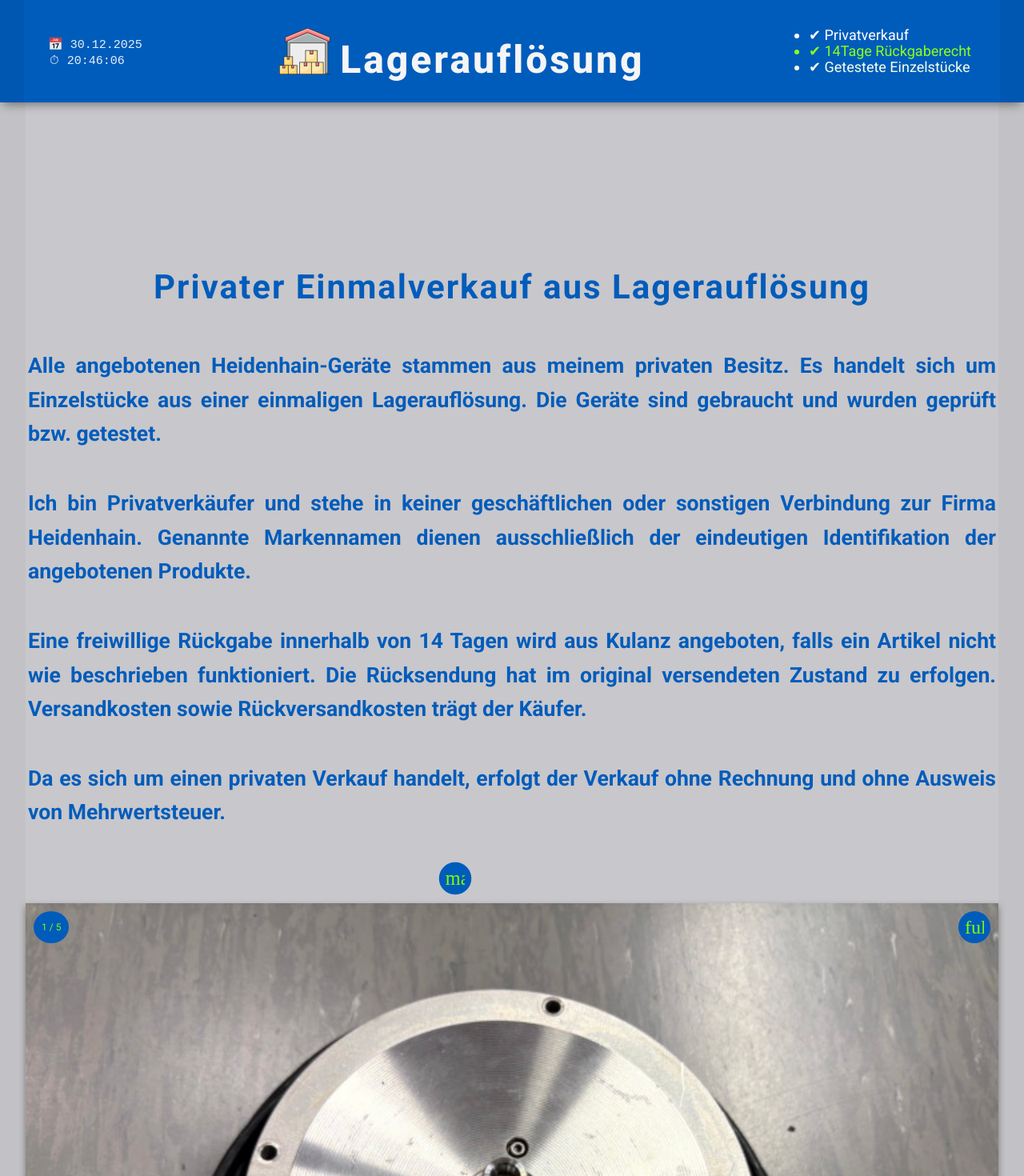
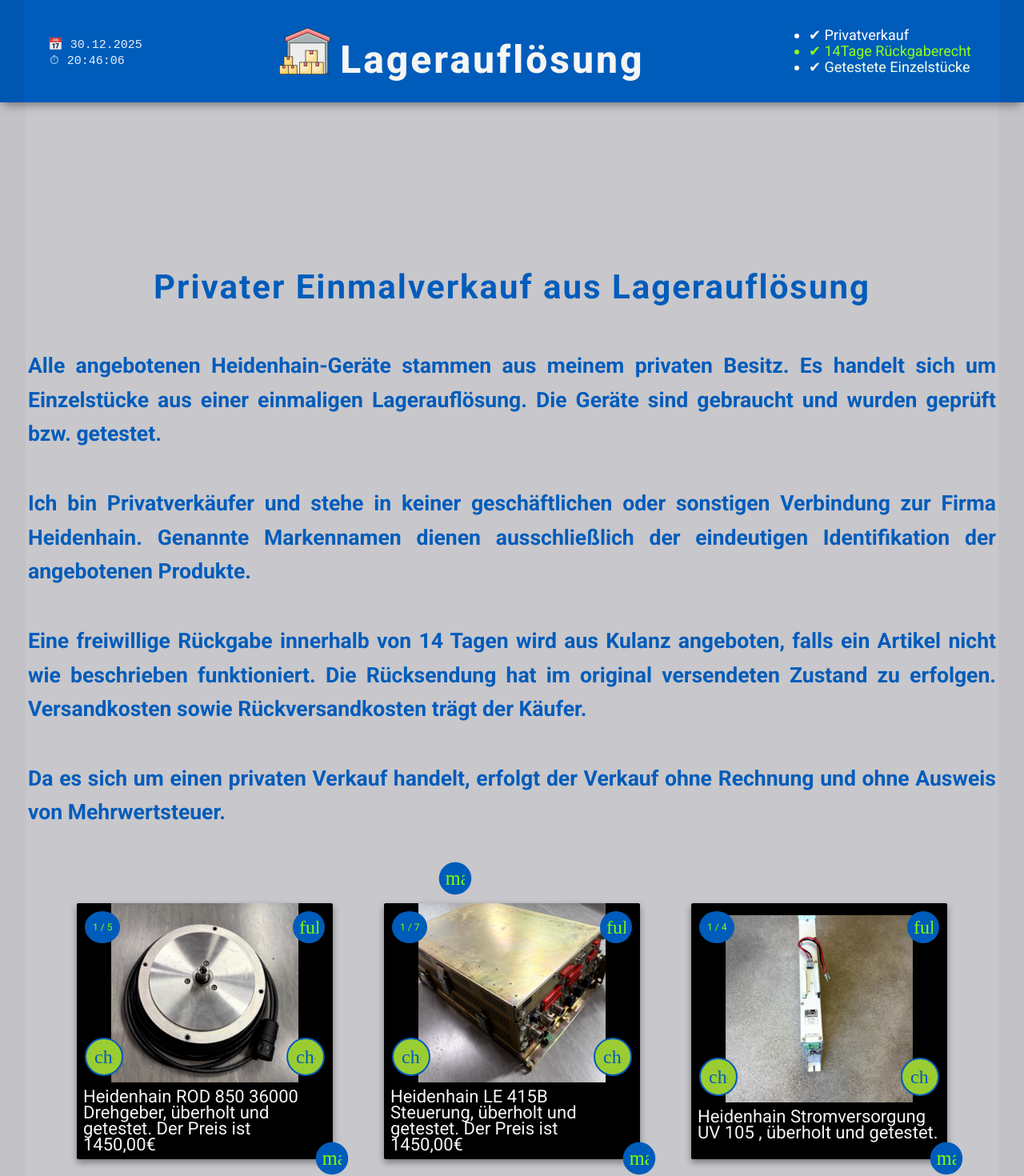
Before and after one commit to barni246/private_sale, an Angular app: page / in a window 1280 px wide. Shown: the top 1470 px of the page at 80% size. Built offline with nearby package versions, Linux system fonts and the light colour scheme; a web font is replaced by a local one.

Commit message:
responsive css product-wrapper

```diff
--- a/src/app/products/products.html
+++ b/src/app/products/products.html
@@ -36,40 +36,31 @@
 
   <div class="product-wrapper">
 
-          <img
-            [src]="getImage(product, '720')"
-            [attr.srcset]="
+    <img [src]="getImage(product, '720')" [attr.srcset]="
               getImage(product, '400') + ' 400w, ' +
               getImage(product, '720') + ' 720w, ' +
               getImage(product, '1440') + ' 1440w'
-            "
-            sizes="(max-width: 768px) 90vw, 720px"
-            [alt]="product.title"
-            (click)="toggleFullscreen($index)"
-          />
+            " sizes="(max-width: 768px) 90vw, 720px" [alt]="product.title" (click)="toggleFullscreen($index)" />
 
     <div class="counter">
       {{ product.currentIndex + 1 }} /
       {{ getBlockSize(product) }}
     </div>
 
-          <button mat-icon-button class="fullscreen-btn"
-                  (click)="toggleFullscreen($index)">
+    <button mat-icon-button class="fullscreen-btn" (click)="toggleFullscreen($index)">
       <mat-icon>
         {{ isFullscreenIndex === $index ? 'fullscreen_exit' : 'fullscreen' }}
       </mat-icon>
     </button>
-          <div style="position: relative;">
+    <div style="position: relative; width: 100%;">
 
-             <button mat-icon-button class="nav left"
-                  (click)="prevLeft(product)">
+      <button mat-icon-button class="nav left" (click)="prevLeft(product)">
         <mat-icon>chevron_left</mat-icon>
       </button>
 
       <div class="title">{{ product.title }}</div>
 
-                 <button mat-icon-button class="nav right"
-                  (click)="prevRight(product)">
+      <button mat-icon-button class="nav right" (click)="prevRight(product)">
         <mat-icon>chevron_right</mat-icon>
       </button>
 
@@ -88,29 +79,35 @@
 
 
   @if (fullscreenImage) {
-            <div class="lightbox">
+  <div class="lightbox" [ngClass]="{
+       'square-fullscreen': isFullscreenSquare,
+       'normal-fullscreen': allokep
+     }">
 
     <div style="position: relative;">
 
-                    <button class="fs-nav fs-left"
-                      (click)="prevFullscreen()"
-                      aria-label="Vorheriges Bild">
+       <button class="fs-fullscreen-btn" (click)="toggleFullscreen(isFullscreenIndex!)">
+      <mat-icon>
+        fullscreen
+      </mat-icon>
+    </button>
+
+<!--
+      <button mat-icon-button class="fs-fullscreen-btn">
+      <mat-icon> fullscreen</mat-icon>
+    </button> -->
+
+      <button class="fs-nav fs-left" (click)="prevFullscreen()" aria-label="Vorheriges Bild">
         <mat-icon>chevron_left</mat-icon>
       </button>
 
 
-              <img [src]="fullscreenImage" (click)="toggleFullscreen(isFullscreenIndex!)"/>
+      <img [src]="fullscreenImage" (click)="toggleFullscreen(isFullscreenIndex!)" />
 
 
-              <button class="fs-nav fs-right"
-                      (click)="nextFullscreen()"
-                      aria-label="Nächstes Bild">
+      <button class="fs-nav fs-right" (click)="nextFullscreen()" aria-label="Nächstes Bild">
         <mat-icon>chevron_right</mat-icon>
       </button>
-
-
-              </div>
-
 
        <div class="fs-counter">
       {{ products[isFullscreenIndex!].currentIndex + 1 }}
@@ -118,12 +115,9 @@
       {{ getBlockSize(products[isFullscreenIndex!]) }}
     </div>
 
-              <button  class="fullscreen-btn"
-                      (click)="toggleFullscreen(isFullscreenIndex!)">
-                      <mat-icon>
-                        fullscreen
-                      </mat-icon>
-              </button>
+
+    </div>
+
 
 
   </div>
--- a/src/app/products/products.scss
+++ b/src/app/products/products.scss
@@ -94,6 +94,7 @@
   justify-content: center;
 
   img {
+
     width: 73%;
     height: 73%;
     object-fit: cover;
@@ -121,7 +122,7 @@
 .nav {
   border-radius: 100%;
   position: absolute;
-    top: 50%;
+ // top: 50%;
   transform: translateY(-50%);
 
   width: 48px;
@@ -144,8 +145,13 @@
     background: $accent;
   }
 
-    &.left { left: 10px; }
-    &.right { right: 10px; }
+  &.left {
+    left: 10px !important;
+  }
+
+  &.right {
+    right: 10px;
+  }
 }
 
 .counter {
@@ -211,7 +217,13 @@
   }
 }
 
+.square-fullscreen {
+background-color: red !important;
+}
 
+.normal-fullscreen {
+ // transform: rotate(90deg);
+}
 
 
 .lightbox {
@@ -355,13 +367,18 @@
 }
 
 
-
-
-
+// ******************ANIMATION***************************
 
 @keyframes pulseScale {
-    0%, 100% { transform: scale(1); }
-    50% { transform: scale(1.1); }
+
+  0%,
+  100% {
+    transform: scale(1);
+  }
+
+  50% {
+    transform: scale(1.1);
+  }
 }
 
 @keyframes fadeIn {
@@ -369,13 +386,14 @@
     opacity: 0;
     transform: translateY(10px);
   }
+
   to {
     opacity: 1;
     transform: translateY(0);
   }
 }
 
-
+// **************************@MEDIA***************************************
 
 
 @media (min-width: 100px) {
@@ -391,8 +409,8 @@
     position: relative;
     width: 100%;
     height: 100%;
-    margin: 0 ;
-    margin-bottom: 32px ;
+    margin: 0;
+    margin-bottom: 32px;
     background: black;
     border-radius: 2px;
     box-shadow: 0 4px 8px rgba(0, 0, 0, 0.4);
@@ -416,7 +434,7 @@
 
     .counter {
       position: absolute;
-    top: 10px ;
+      top: 10px;
       bottom: unset;
       left: 10px;
       padding: 10px;
@@ -428,7 +446,12 @@
     }
 
   }
-.left  {
+
+  .fs-counter {
+    bottom: -75px;
+  }
+
+  .left {
     top: -32px;
   }
 
@@ -437,14 +460,151 @@
   }
 
 }
-@media (min-width: 480px) { }
-@media (min-width: 768px) { }
-@media (min-width: 1024px) {
+
+@media (min-width: 480px) {
+
+  .product-wrapper {
+    position: relative;
+    width: 480px;
+    height: 480px;
+    margin: 0;
+    margin-bottom: 32px;
+    background: black;
+    border-radius: 2px;
+    box-shadow: 0 4px 8px rgba(0, 0, 0, 0.4);
+
+    display: flex;
+    flex-direction: column;
+    align-items: center;
+    justify-content: center;
+
+    img {
+      width: 73%;
+      height: 73%;
+      object-fit: cover;
+      cursor: zoom-in;
+      transition: transform 0.3s ease;
+
+      &:hover {
+        transform: scale(1.02);
+      }
+    }
+
+    .counter {
+      position: absolute;
+      top: 10px;
+      bottom: unset;
+      left: 10px;
+      padding: 10px;
+      border-radius: 50%;
+      background: $primary;
+      color: $accent;
+      font-size: 12px;
+      z-index: 2;
+    }
+
+  }
+
+  .left {
+    top: -32px;
+  }
+
+  .right {
+    top: -32px;
+
+  }
+
+  .fs-right {
+ bottom: -12px;
+ right: 8px;
+  }
+
+  .fs-left {
+ bottom: -12px;
+ left: 8px;
+  }
+
+  .fs-counter {
+  position: absolute;
+  bottom: 16px;
+  left: 45%;
+  scale: 1.2;
+  padding: 10px;
+  border-radius: 50%;
+  background: $primary;
+  color: $accent;
+
+  font-size: 12px;
+  z-index: 2;
+}
 
 
+.fs-fullscreen-btn {
+  position: absolute;
+  right: 8px;
+  top: 8px;
 }
-@media (min-width: 1280px) {
+
 
 
 
 }
+
+@media (min-width: 768px) {
+
+.product-wrapper {
+    position: relative;
+    width: 320px;
+    height: 320px;
+    margin: 0;
+    margin-bottom: 32px;
+    background: black;
+    border-radius: 2px;
+    box-shadow: 0 4px 8px rgba(0, 0, 0, 0.4);
+
+    display: flex;
+    flex-direction: column;
+    align-items: center;
+    justify-content: center;
+
+    img {
+      width: 73%;
+      height: 73%;
+      object-fit: cover;
+      cursor: zoom-in;
+      transition: transform 0.3s ease;
+
+      &:hover {
+        transform: scale(1.02);
+      }
+    }
+
+    .counter {
+      position: absolute;
+      top: 10px;
+      bottom: unset;
+      left: 10px;
+      padding: 10px;
+      border-radius: 50%;
+      background: $primary;
+      color: $accent;
+      font-size: 12px;
+      z-index: 2;
+    }
+
+  }
+
+  .left {
+    top: -32px;
+  }
+
+  .right {
+    top: -32px;
+
+  }
+
+}
+
+@media (min-width: 1024px) {}
+
+@media (min-width: 1280px) {}
--- a/src/app/products/products.ts
+++ b/src/app/products/products.ts
@@ -76,6 +76,8 @@
   isLoading = false;
   rateLimitError = '';
   products: Product[] = [];
+  isFullscreenSquare = false;
+
 
   @ViewChild('contactForm') contactForm!: ElementRef<HTMLElement>;
   form!: FormGroup;
@@ -93,6 +95,15 @@
     this.products = PRODUCTS;
 
   }
+private checkFullscreenViewport(): void {
+  this.isFullscreenSquare = window.innerWidth > window.innerHeight;
+  console.log(' window.innerWidth',  window.innerWidth);
+  console.log('window.innerHeight', window.innerHeight);
+  console.log('this.isFullscreenSquare', this.isFullscreenSquare);
+}
+
+
+
 
 
 
@@ -183,10 +194,31 @@
   }
 
 
+  // toggleFullscreen(productIndex: number) {
+  //   if (this.isFullscreenIndex === productIndex) {
+  //     this.isFullscreenIndex = null;
+  //     this.fullscreenImage = null;
+  //     return;
+  //   }
+
+  //   const product = this.products[productIndex];
+  //   const w = window.innerWidth;
+
+  //   this.fullscreenImage =
+  //     w >= 1600
+  //       ? this.getImage(product, 'original')
+  //       : w >= 1000
+  //         ? this.getImage(product, '1440')
+  //         : this.getImage(product, '720');
+
+  //   this.isFullscreenIndex = productIndex;
+  // }
+
 toggleFullscreen(productIndex: number) {
   if (this.isFullscreenIndex === productIndex) {
     this.isFullscreenIndex = null;
     this.fullscreenImage = null;
+    this.isFullscreenSquare = false; // ⬅️ EXTREM WICHTIG
     return;
   }
 
@@ -201,6 +233,29 @@
         : this.getImage(product, '720');
 
   this.isFullscreenIndex = productIndex;
+  this.logImageSize(this.fullscreenImage);
+  // Test-Logik (Display!)
+  this.isFullscreenSquare = window.innerWidth + 30 > window.innerHeight;
+   console.log(' window.innerWidth',  window.innerWidth);
+  console.log('window.innerHeight', window.innerHeight);
+  console.log('this.isFullscreenSquare', this.isFullscreenSquare);
+
+}
+
+allokep:boolean =false;
+
+private logImageSize(imageUrl: string): void {
+  const img = new Image();
+  img.src = imageUrl;
+
+  img.onload = () => {
+    console.log('Bild ORIGINAL:');
+    console.log('Breite:', img.naturalWidth);
+    console.log('Höhe:', img.naturalHeight);
+    if( img.naturalHeight >img.naturalWidth ) {
+      this.allokep = true;
+    }
+  };
 }
 
 
```
Lines whose indentation alone changed are shown as unchanged.
